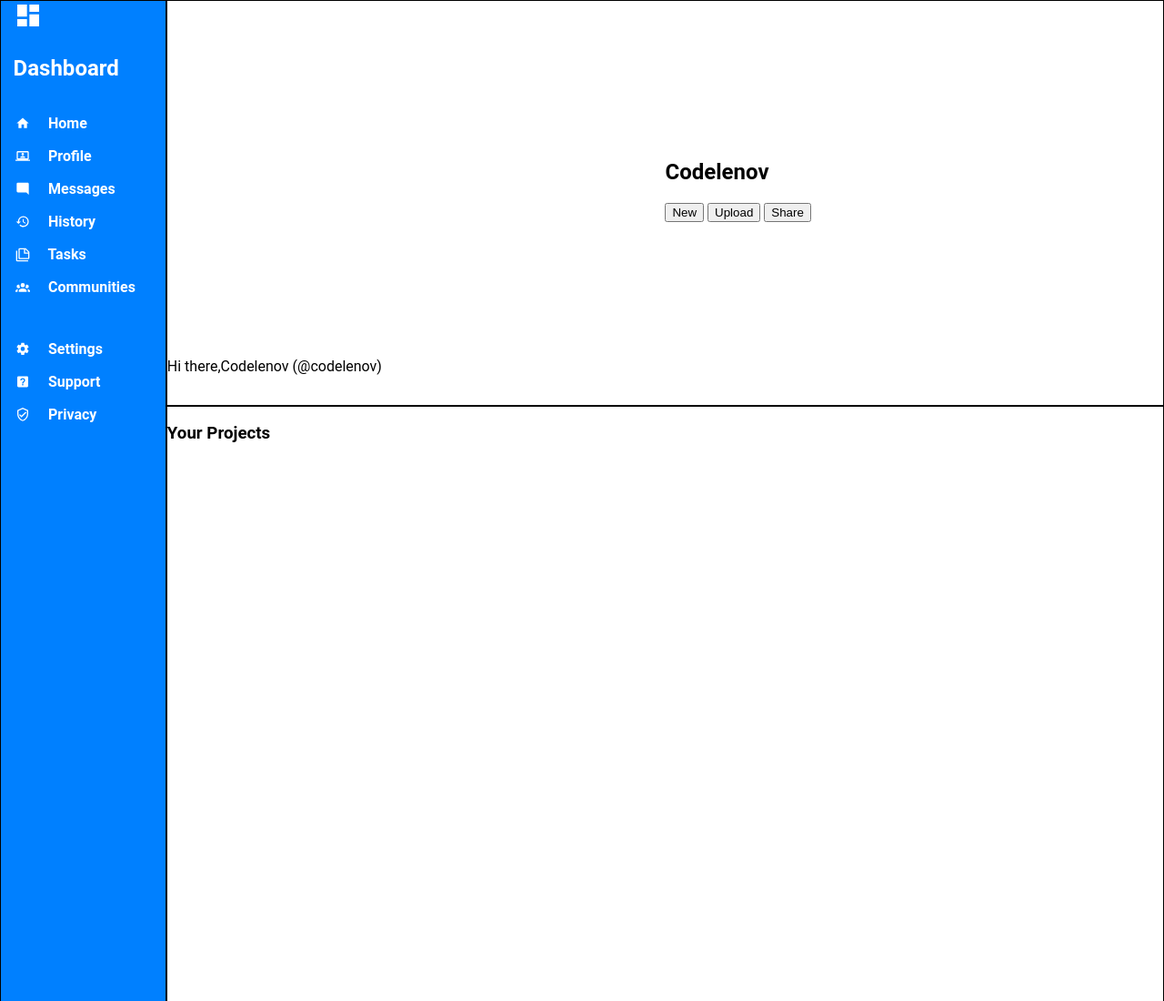
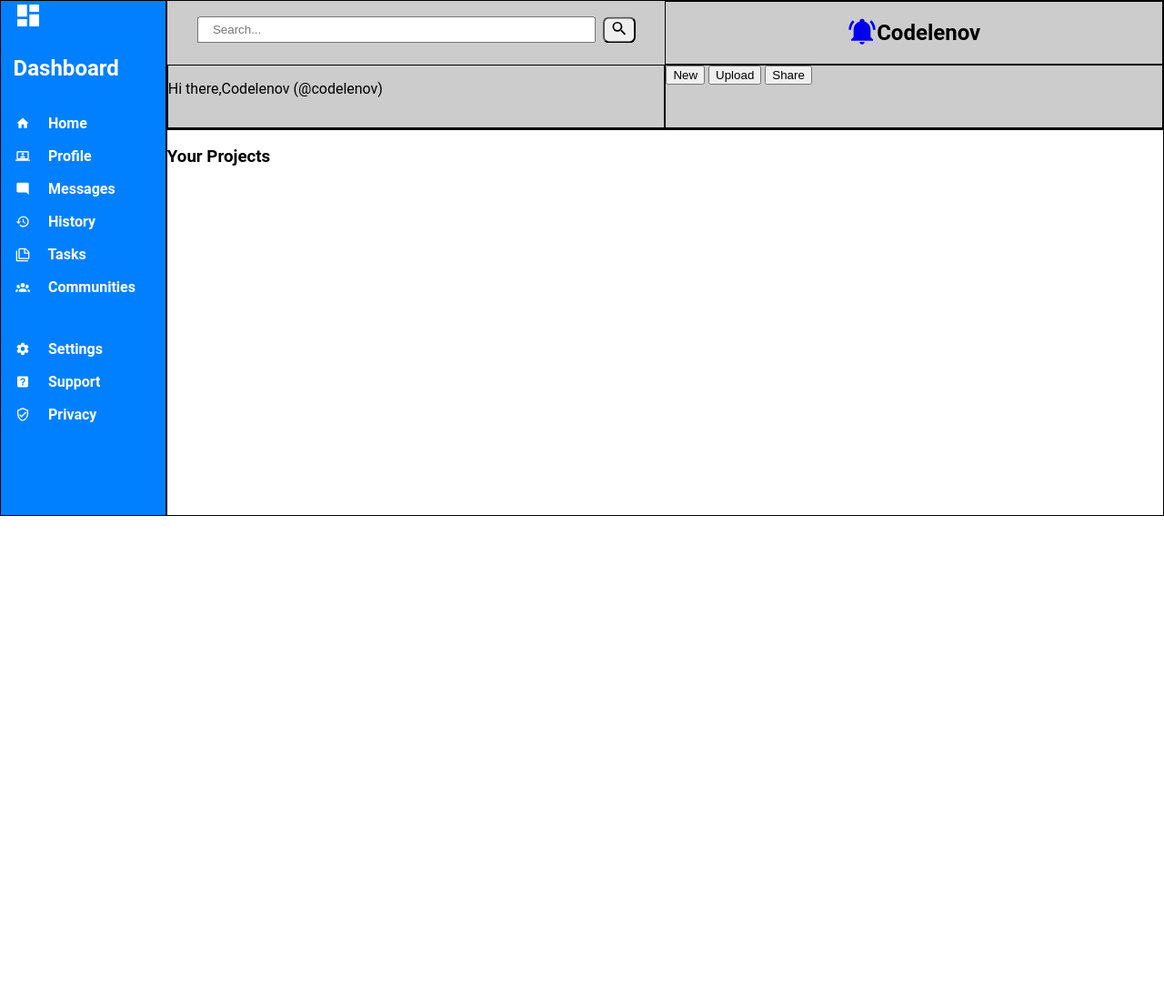
Before and after one commit to CodeLenov/admin_dashboard_top, a plain HTML site: page index.html in a window 1280 px wide. Shown: the top 1100 px of the page at 91% size. After the commit the page ends 800 px from the top, so only its background shows below. Drawn offline with Linux system fonts and the light colour scheme.

Commit message:
ADD some HTML and CSS to <header>

```diff
--- a/index.html
+++ b/index.html
@@ -31,22 +31,25 @@
 
 <header>
 
-	<div id="headerSearchBar">
-
+	<div id="headerSearch">
+		<form role="search" action="" method="get">
+			<input id="search" type="search" placeholder="Search..." />
+			<label for="search">
+				<button type="submit">
+					<svg xmlns="http://www.w3.org/2000/svg" viewBox="0 0 24 24"><title>magnify</title><path d="M9.5,3A6.5,6.5 0 0,1 16,9.5C16,11.11 15.41,12.59 14.44,13.73L14.71,14H15.5L20.5,19L19,20.5L14,15.5V14.71L13.73,14.44C12.59,15.41 11.11,16 9.5,16A6.5,6.5 0 0,1 3,9.5A6.5,6.5 0 0,1 9.5,3M9.5,5C7,5 5,7 5,9.5C5,12 7,14 9.5,14C12,14 14,12 14,9.5C14,7 12,5 9.5,5Z" /></svg>
+				</button>
+			</label>
+		</form>
 	</div>
 
 	<div id="headerAccount">
 		<a href="#">
-
+			<svg xmlns="http://www.w3.org/2000/svg" viewBox="0 0 24 24"><title>bell-ring</title><path d="M21,19V20H3V19L5,17V11C5,7.9 7.03,5.17 10,4.29C10,4.19 10,4.1 10,4A2,2 0 0,1 12,2A2,2 0 0,1 14,4C14,4.1 14,4.19 14,4.29C16.97,5.17 19,7.9 19,11V17L21,19M14,21A2,2 0 0,1 12,23A2,2 0 0,1 10,21M19.75,3.19L18.33,4.61C20.04,6.3 21,8.6 21,11H23C23,8.07 21.84,5.25 19.75,3.19M1,11H3C3,8.6 3.96,6.3 5.67,4.61L4.25,3.19C2.16,5.25 1,8.07 1,11Z" /></svg>
 		</a>
-		<hgroup>
-			<svg></svg>
-			<h2>Codelenov</h2>
-		</hgroup>
+		<h2>Codelenov</h2>
 	</div>
 
 	<div id="headerHi">
-		<svg></svg>
 		<p><span>Hi there,</span><span>Codelenov (@codelenov)</span></p>
 	</div>
 
@@ -64,10 +67,7 @@
 <aside>
 
 	<hgroup>
-		<svg xmlns="http://www.w3.org/2000/svg" viewBox="0 0 24 24">
-			<title>view-dashboard</title>
-			<path fill="currentColor" d="M13,3V9H21V3M13,21H21V11H13M3,21H11V15H3M3,13H11V3H3V13Z" />
-		</svg>
+		<svg xmlns="http://www.w3.org/2000/svg" viewBox="0 0 24 24"><title>view-dashboard</title><path d="M13,3V9H21V3M13,21H21V11H13M3,21H11V15H3M3,13H11V3H3V13Z" /></svg>
 		<h1>Dashboard</h1>
 	</hgroup>
 
@@ -76,37 +76,37 @@
 		<ul>
 			<li>
 				<a href="#">
-					<svg xmlns="http://www.w3.org/2000/svg" viewBox="0 0 24 24"><title>home</title><path fill="currentColor" d="M10,20V14H14V20H19V12H22L12,3L2,12H5V20H10Z" /></svg>
+					<svg xmlns="http://www.w3.org/2000/svg" viewBox="0 0 24 24"><title>home</title><path d="M10,20V14H14V20H19V12H22L12,3L2,12H5V20H10Z" /></svg>
 					<span>Home</span>
 				</a>
 			</li>
 			<li>
 				<a href="#">
-					<svg xmlns="http://www.w3.org/2000/svg" viewBox="0 0 24 24"><title>laptop-account</title><path fill="currentColor" d="M20 4C21.1 4 22 4.89 22 6V16C22 17.11 21.11 18 20 18H24V20H0V18H4C2.9 18 2 17.11 2 16V6C2 4.89 2.89 4 4 4H20M20 6H4V16H20V6M12 12C14.21 12 16 12.9 16 14V15H8V14C8 12.9 9.79 12 12 12M12 7C13.11 7 14 7.9 14 9S13.11 11 12 11 10 10.11 10 9 10.9 7 12 7Z" /></svg>
+					<svg xmlns="http://www.w3.org/2000/svg" viewBox="0 0 24 24"><title>laptop-account</title><path d="M20 4C21.1 4 22 4.89 22 6V16C22 17.11 21.11 18 20 18H24V20H0V18H4C2.9 18 2 17.11 2 16V6C2 4.89 2.89 4 4 4H20M20 6H4V16H20V6M12 12C14.21 12 16 12.9 16 14V15H8V14C8 12.9 9.79 12 12 12M12 7C13.11 7 14 7.9 14 9S13.11 11 12 11 10 10.11 10 9 10.9 7 12 7Z" /></svg>
 					<span>Profile</span>
 				</a>
 			</li>
 			<li>
 				<a href="#">
-					<svg xmlns="http://www.w3.org/2000/svg" viewBox="0 0 24 24"><title>message-reply</title><path fill="currentColor" d="M22,4C22,2.89 21.1,2 20,2H4A2,2 0 0,0 2,4V16A2,2 0 0,0 4,18H18L22,22V4Z" /></svg>
+					<svg xmlns="http://www.w3.org/2000/svg" viewBox="0 0 24 24"><title>message-reply</title><path d="M22,4C22,2.89 21.1,2 20,2H4A2,2 0 0,0 2,4V16A2,2 0 0,0 4,18H18L22,22V4Z" /></svg>
 					<span>Messages</span>
 				</a>
 			</li>
 			<li>
 				<a href="#">
-					<svg xmlns="http://www.w3.org/2000/svg" viewBox="0 0 24 24"><title>history</title><path fill="currentColor" d="M13.5,8H12V13L16.28,15.54L17,14.33L13.5,12.25V8M13,3A9,9 0 0,0 4,12H1L4.96,16.03L9,12H6A7,7 0 0,1 13,5A7,7 0 0,1 20,12A7,7 0 0,1 13,19C11.07,19 9.32,18.21 8.06,16.94L6.64,18.36C8.27,20 10.5,21 13,21A9,9 0 0,0 22,12A9,9 0 0,0 13,3" /></svg>
+					<svg xmlns="http://www.w3.org/2000/svg" viewBox="0 0 24 24"><title>history</title><path d="M13.5,8H12V13L16.28,15.54L17,14.33L13.5,12.25V8M13,3A9,9 0 0,0 4,12H1L4.96,16.03L9,12H6A7,7 0 0,1 13,5A7,7 0 0,1 20,12A7,7 0 0,1 13,19C11.07,19 9.32,18.21 8.06,16.94L6.64,18.36C8.27,20 10.5,21 13,21A9,9 0 0,0 22,12A9,9 0 0,0 13,3" /></svg>
 					<span>History</span>
 				</a>
 			</li>
 			<li>
 				<a href="#">
-					<svg xmlns="http://www.w3.org/2000/svg" viewBox="0 0 24 24"><title>note-multiple-outline</title><path fill="currentColor" d="M3,6V22H21V24H3A2,2 0 0,1 1,22V6H3M16,9H21.5L16,3.5V9M7,2H17L23,8V18A2,2 0 0,1 21,20H7C5.89,20 5,19.1 5,18V4A2,2 0 0,1 7,2M7,4V18H21V11H14V4H7Z" /></svg>
+					<svg xmlns="http://www.w3.org/2000/svg" viewBox="0 0 24 24"><title>note-multiple-outline</title><path d="M3,6V22H21V24H3A2,2 0 0,1 1,22V6H3M16,9H21.5L16,3.5V9M7,2H17L23,8V18A2,2 0 0,1 21,20H7C5.89,20 5,19.1 5,18V4A2,2 0 0,1 7,2M7,4V18H21V11H14V4H7Z" /></svg>
 					<span>Tasks</span>
 				</a>
 			</li>
 			<li>
 				<a href="#">
-					<svg xmlns="http://www.w3.org/2000/svg" viewBox="0 0 24 24"><title>account-group</title><path fill="currentColor" d="M12,5.5A3.5,3.5 0 0,1 15.5,9A3.5,3.5 0 0,1 12,12.5A3.5,3.5 0 0,1 8.5,9A3.5,3.5 0 0,1 12,5.5M5,8C5.56,8 6.08,8.15 6.53,8.42C6.38,9.85 6.8,11.27 7.66,12.38C7.16,13.34 6.16,14 5,14A3,3 0 0,1 2,11A3,3 0 0,1 5,8M19,8A3,3 0 0,1 22,11A3,3 0 0,1 19,14C17.84,14 16.84,13.34 16.34,12.38C17.2,11.27 17.62,9.85 17.47,8.42C17.92,8.15 18.44,8 19,8M5.5,18.25C5.5,16.18 8.41,14.5 12,14.5C15.59,14.5 18.5,16.18 18.5,18.25V20H5.5V18.25M0,20V18.5C0,17.11 1.89,15.94 4.45,15.6C3.86,16.28 3.5,17.22 3.5,18.25V20H0M24,20H20.5V18.25C20.5,17.22 20.14,16.28 19.55,15.6C22.11,15.94 24,17.11 24,18.5V20Z" /></svg>
+					<svg xmlns="http://www.w3.org/2000/svg" viewBox="0 0 24 24"><title>account-group</title><path d="M12,5.5A3.5,3.5 0 0,1 15.5,9A3.5,3.5 0 0,1 12,12.5A3.5,3.5 0 0,1 8.5,9A3.5,3.5 0 0,1 12,5.5M5,8C5.56,8 6.08,8.15 6.53,8.42C6.38,9.85 6.8,11.27 7.66,12.38C7.16,13.34 6.16,14 5,14A3,3 0 0,1 2,11A3,3 0 0,1 5,8M19,8A3,3 0 0,1 22,11A3,3 0 0,1 19,14C17.84,14 16.84,13.34 16.34,12.38C17.2,11.27 17.62,9.85 17.47,8.42C17.92,8.15 18.44,8 19,8M5.5,18.25C5.5,16.18 8.41,14.5 12,14.5C15.59,14.5 18.5,16.18 18.5,18.25V20H5.5V18.25M0,20V18.5C0,17.11 1.89,15.94 4.45,15.6C3.86,16.28 3.5,17.22 3.5,18.25V20H0M24,20H20.5V18.25C20.5,17.22 20.14,16.28 19.55,15.6C22.11,15.94 24,17.11 24,18.5V20Z" /></svg>
 					<span>Communities</span>
 				</a>
 			</li>
@@ -115,19 +115,19 @@
 		<ul>
 			<li>
 				<a href="#">
-					<svg xmlns="http://www.w3.org/2000/svg" viewBox="0 0 24 24"><title>cog</title><path fill="currentColor" d="M12,15.5A3.5,3.5 0 0,1 8.5,12A3.5,3.5 0 0,1 12,8.5A3.5,3.5 0 0,1 15.5,12A3.5,3.5 0 0,1 12,15.5M19.43,12.97C19.47,12.65 19.5,12.33 19.5,12C19.5,11.67 19.47,11.34 19.43,11L21.54,9.37C21.73,9.22 21.78,8.95 21.66,8.73L19.66,5.27C19.54,5.05 19.27,4.96 19.05,5.05L16.56,6.05C16.04,5.66 15.5,5.32 14.87,5.07L14.5,2.42C14.46,2.18 14.25,2 14,2H10C9.75,2 9.54,2.18 9.5,2.42L9.13,5.07C8.5,5.32 7.96,5.66 7.44,6.05L4.95,5.05C4.73,4.96 4.46,5.05 4.34,5.27L2.34,8.73C2.21,8.95 2.27,9.22 2.46,9.37L4.57,11C4.53,11.34 4.5,11.67 4.5,12C4.5,12.33 4.53,12.65 4.57,12.97L2.46,14.63C2.27,14.78 2.21,15.05 2.34,15.27L4.34,18.73C4.46,18.95 4.73,19.03 4.95,18.95L7.44,17.94C7.96,18.34 8.5,18.68 9.13,18.93L9.5,21.58C9.54,21.82 9.75,22 10,22H14C14.25,22 14.46,21.82 14.5,21.58L14.87,18.93C15.5,18.67 16.04,18.34 16.56,17.94L19.05,18.95C19.27,19.03 19.54,18.95 19.66,18.73L21.66,15.27C21.78,15.05 21.73,14.78 21.54,14.63L19.43,12.97Z" /></svg>
+					<svg xmlns="http://www.w3.org/2000/svg" viewBox="0 0 24 24"><title>cog</title><path d="M12,15.5A3.5,3.5 0 0,1 8.5,12A3.5,3.5 0 0,1 12,8.5A3.5,3.5 0 0,1 15.5,12A3.5,3.5 0 0,1 12,15.5M19.43,12.97C19.47,12.65 19.5,12.33 19.5,12C19.5,11.67 19.47,11.34 19.43,11L21.54,9.37C21.73,9.22 21.78,8.95 21.66,8.73L19.66,5.27C19.54,5.05 19.27,4.96 19.05,5.05L16.56,6.05C16.04,5.66 15.5,5.32 14.87,5.07L14.5,2.42C14.46,2.18 14.25,2 14,2H10C9.75,2 9.54,2.18 9.5,2.42L9.13,5.07C8.5,5.32 7.96,5.66 7.44,6.05L4.95,5.05C4.73,4.96 4.46,5.05 4.34,5.27L2.34,8.73C2.21,8.95 2.27,9.22 2.46,9.37L4.57,11C4.53,11.34 4.5,11.67 4.5,12C4.5,12.33 4.53,12.65 4.57,12.97L2.46,14.63C2.27,14.78 2.21,15.05 2.34,15.27L4.34,18.73C4.46,18.95 4.73,19.03 4.95,18.95L7.44,17.94C7.96,18.34 8.5,18.68 9.13,18.93L9.5,21.58C9.54,21.82 9.75,22 10,22H14C14.25,22 14.46,21.82 14.5,21.58L14.87,18.93C15.5,18.67 16.04,18.34 16.56,17.94L19.05,18.95C19.27,19.03 19.54,18.95 19.66,18.73L21.66,15.27C21.78,15.05 21.73,14.78 21.54,14.63L19.43,12.97Z" /></svg>
 					<span>Settings</span>
 				</a>
 			</li>
 			<li>
 				<a href="#">
-					<svg xmlns="http://www.w3.org/2000/svg" viewBox="0 0 24 24"><title>help-box</title><path fill="currentColor" d="M11,18H13V16H11V18M12,6A4,4 0 0,0 8,10H10A2,2 0 0,1 12,8A2,2 0 0,1 14,10C14,12 11,11.75 11,15H13C13,12.75 16,12.5 16,10A4,4 0 0,0 12,6M5,3H19A2,2 0 0,1 21,5V19A2,2 0 0,1 19,21H5A2,2 0 0,1 3,19V5A2,2 0 0,1 5,3Z" /></svg>
+					<svg xmlns="http://www.w3.org/2000/svg" viewBox="0 0 24 24"><title>help-box</title><path d="M11,18H13V16H11V18M12,6A4,4 0 0,0 8,10H10A2,2 0 0,1 12,8A2,2 0 0,1 14,10C14,12 11,11.75 11,15H13C13,12.75 16,12.5 16,10A4,4 0 0,0 12,6M5,3H19A2,2 0 0,1 21,5V19A2,2 0 0,1 19,21H5A2,2 0 0,1 3,19V5A2,2 0 0,1 5,3Z" /></svg>
 					<span>Support</span>
 				</a>
 			</li>
 			<li>
 				<a href="#">
-					<svg xmlns="http://www.w3.org/2000/svg" viewBox="0 0 24 24"><title>shield-check-outline</title><path fill="currentColor" d="M21,11C21,16.55 17.16,21.74 12,23C6.84,21.74 3,16.55 3,11V5L12,1L21,5V11M12,21C15.75,20 19,15.54 19,11.22V6.3L12,3.18L5,6.3V11.22C5,15.54 8.25,20 12,21M10,17L6,13L7.41,11.59L10,14.17L16.59,7.58L18,9" /></svg>
+					<svg xmlns="http://www.w3.org/2000/svg" viewBox="0 0 24 24"><title>shield-check-outline</title><path d="M21,11C21,16.55 17.16,21.74 12,23C6.84,21.74 3,16.55 3,11V5L12,1L21,5V11M12,21C15.75,20 19,15.54 19,11.22V6.3L12,3.18L5,6.3V11.22C5,15.54 8.25,20 12,21M10,17L6,13L7.41,11.59L10,14.17L16.59,7.58L18,9" /></svg>
 					<span>Privacy</span>
 				</a>
 			</li>
--- a/styles.css
+++ b/styles.css
@@ -10,14 +10,17 @@
 
 body {
 	margin: 0;
+
 	display: grid;
-	grid-template: repeat(4, 1fr) / 1fr repeat(3, 2fr);
+	grid-template: 1fr 3fr / 1fr 6fr;
 	grid-template-areas:
-		"aside header header header"
-		"aside main main main"
-		"aside main main main"
-		"aside main main main";
+		"aside header"
+		"aside main";
 	font-family: Roboto;
+}
+
+svg {
+	fill: currentColor;
 }
 
 /* ---------------------------------------------------------------------- */
@@ -25,19 +28,51 @@ body {
 
 header {
 	grid-area: header;
+	background-color: #ccc;
 	display: grid;
 	grid-template: 1fr 1fr / 1fr 1fr;
 	grid-template-areas:
-		"headerSearchBar headerAccount"
+		"headerSearch headerAccount"
 		"headerHi headerButtons";
 }
 
-#headerSearchBar {
-	grid-area: headerSearchBar;
+#headerSearch {
+	grid-area: headerSearch;
+}
+
+#headerSearch form {
+	display: flex;
+	gap: 0.5em;
+	justify-content: center;
+	transform: translateY(60%); /* center vertically */
+}
+
+#headerSearch form input {
+	width: 80%;
+}
+
+::placeholder {
+	padding-left: 1em;
+}
+
+#headerSearch form label button {
+	cursor: pointer;
+	border-radius: 0.5em;
+}
+
+#headerSearch form label button svg {
+	width: 1.5em;
 }
 
 #headerAccount {
 	grid-area: headerAccount;
+	display: flex;
+	align-items: center;
+	justify-content: center;
+}
+
+#headerAccount a svg {
+	width: 2em;
 }
 
 #headerHi {
@@ -97,6 +132,6 @@ main {
 }
 
 
-			header, aside, main, headerSearchBar, headerAccount, headerHi, headerButtons {
+			header, aside, main, #headerSearchBar, #headerAccount, #headerHi, #headerButtons {
 				border: 1px solid black;
 			}
```
